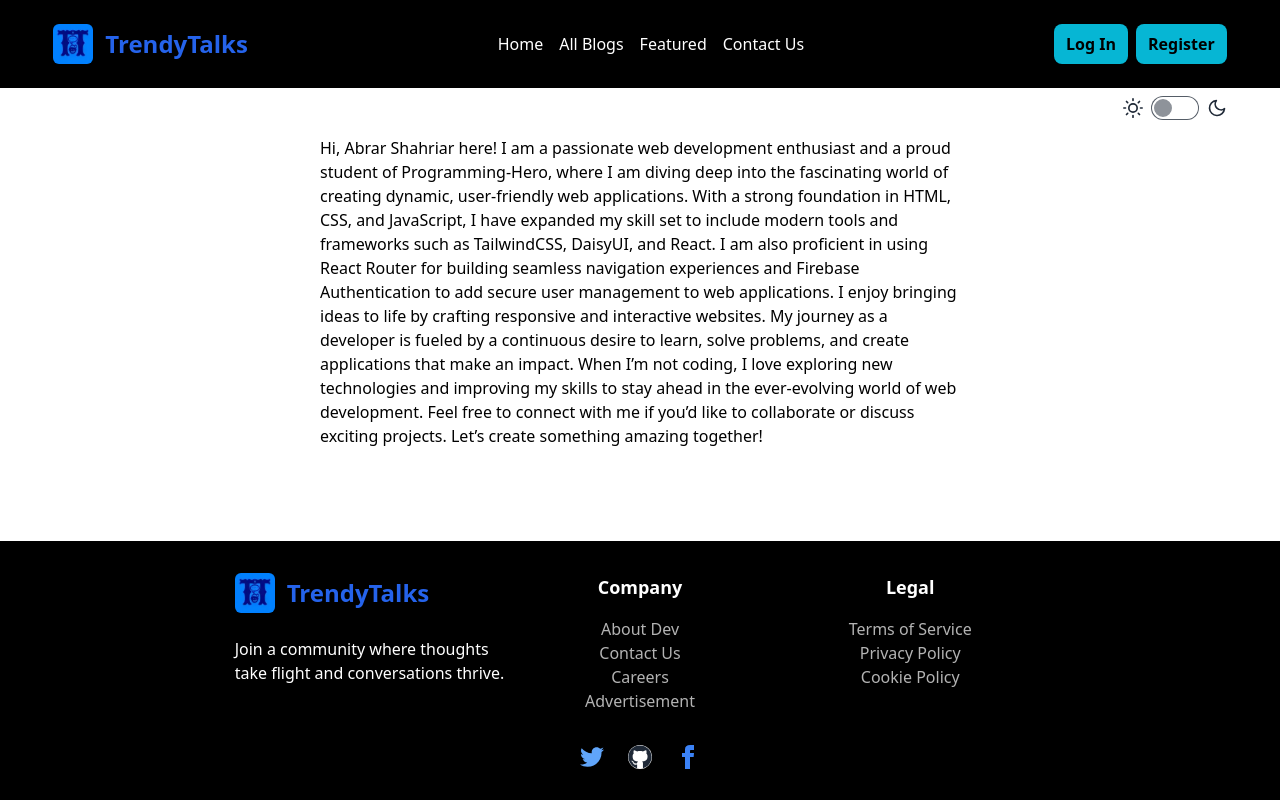
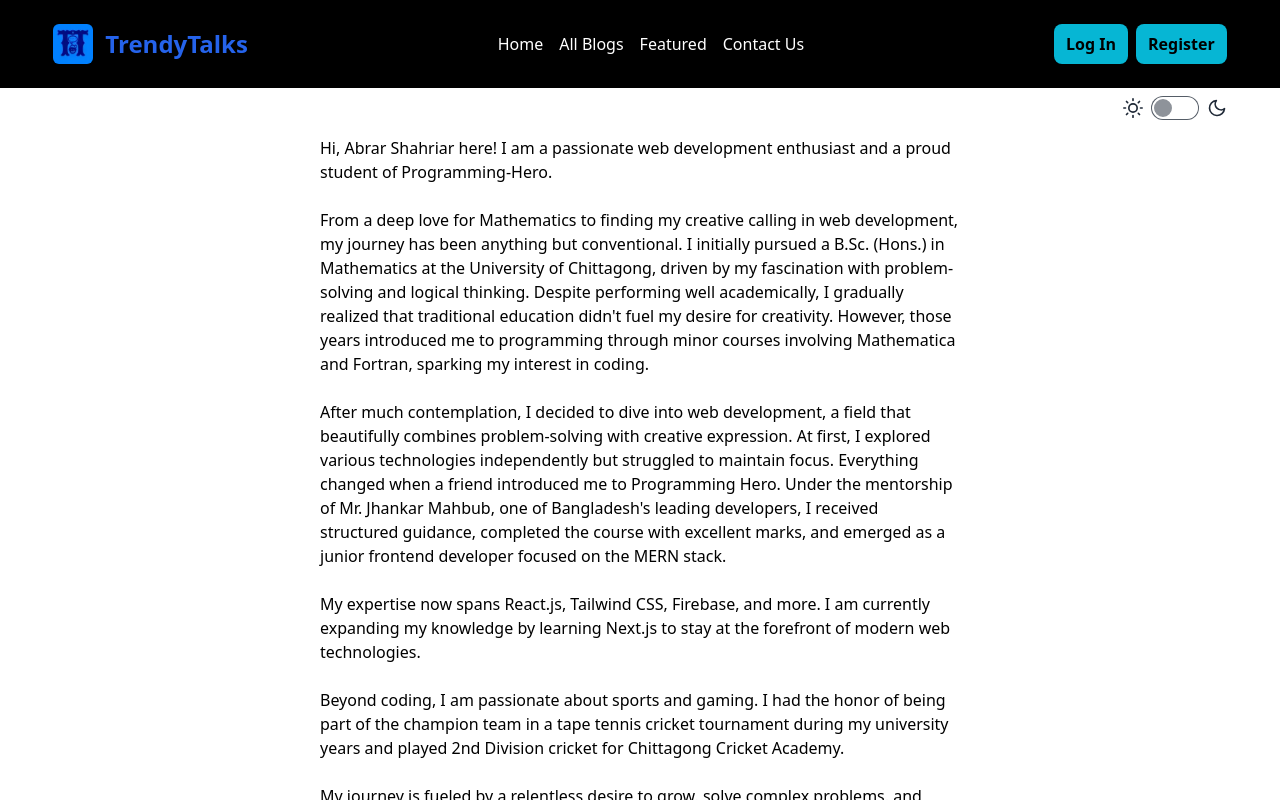
Before and after one commit to Abrar9410/TrendyTalks, a React (Vite) app: page /about-dev in a window 1280 px wide. Built offline with nearby package versions, Linux system fonts and the light colour scheme; no server answers.

Commit message:
Text colors fixed and About Dev updated

```diff
--- a/src/pages/AboutDev.jsx
+++ b/src/pages/AboutDev.jsx
@@ -3,15 +3,35 @@
 const AboutDev = () => {
     return (
         <div className="w-10/12 sm:w-1/2 mx-auto my-12 text-black dark:text-white">
-            Hi, Abrar Shahriar here! I am a passionate web development enthusiast and a proud student of Programming-Hero, where I am diving deep into the fascinating world of creating dynamic, user-friendly web applications.
-
-            With a strong foundation in HTML, CSS, and JavaScript, I have expanded my skill set to include modern tools and frameworks such as TailwindCSS, DaisyUI, and React. I am also proficient in using React Router for building seamless navigation experiences and Firebase Authentication to add secure user management to web applications.
-
-            I enjoy bringing ideas to life by crafting responsive and interactive websites. My journey as a developer is fueled by a continuous desire to learn, solve problems, and create applications that make an impact.
-
-            When I’m not coding, I love exploring new technologies and improving my skills to stay ahead in the ever-evolving world of web development.
-
-            Feel free to connect with me if you’d like to collaborate or discuss exciting projects. Let’s create something amazing together!
+            Hi, Abrar Shahriar here! I am a passionate web development enthusiast and a proud student of
+            Programming-Hero.<br/><br/>
+            From a deep love for Mathematics to finding my creative calling in web
+            development, my journey has been anything but conventional. I initially pursued
+            a B.Sc. (Hons.) in Mathematics at the University of Chittagong, driven by my
+            fascination with problem-solving and logical thinking. Despite performing well
+            academically, I gradually realized that traditional education didn't fuel my
+            desire for creativity. However, those years introduced me to programming
+            through minor courses involving Mathematica and Fortran, sparking my interest
+            in coding.<br /><br />
+            After much contemplation, I decided to dive into web development, a field
+            that beautifully combines problem-solving with creative expression. At first,
+            I explored various technologies independently but struggled to maintain focus.
+            Everything changed when a friend introduced me to Programming Hero. Under the
+            mentorship of Mr. Jhankar Mahbub, one of Bangladesh's leading developers,
+            I received structured guidance, completed the course with excellent marks, and
+            emerged as a junior frontend developer focused on the MERN stack.<br /><br />
+            My expertise now spans React.js, Tailwind CSS, Firebase, and more. I am
+            currently expanding my knowledge by learning Next.js to stay at the forefront
+            of modern web technologies.<br /><br />
+            Beyond coding, I am passionate about sports and
+            gaming. I had the honor of being part of the champion team in a tape tennis
+            cricket tournament during my university years and played 2nd Division cricket
+            for Chittagong Cricket Academy.<br /><br />
+            My journey is fueled by a relentless desire to grow, solve complex problems,
+            and create seamless, user-centric web applications that make a difference.
+            <br/><br/>
+            Feel free to connect with me if you’d like to collaborate or discuss exciting projects. Let’s create
+            something amazing together!
         </div>
     );
 };
```
